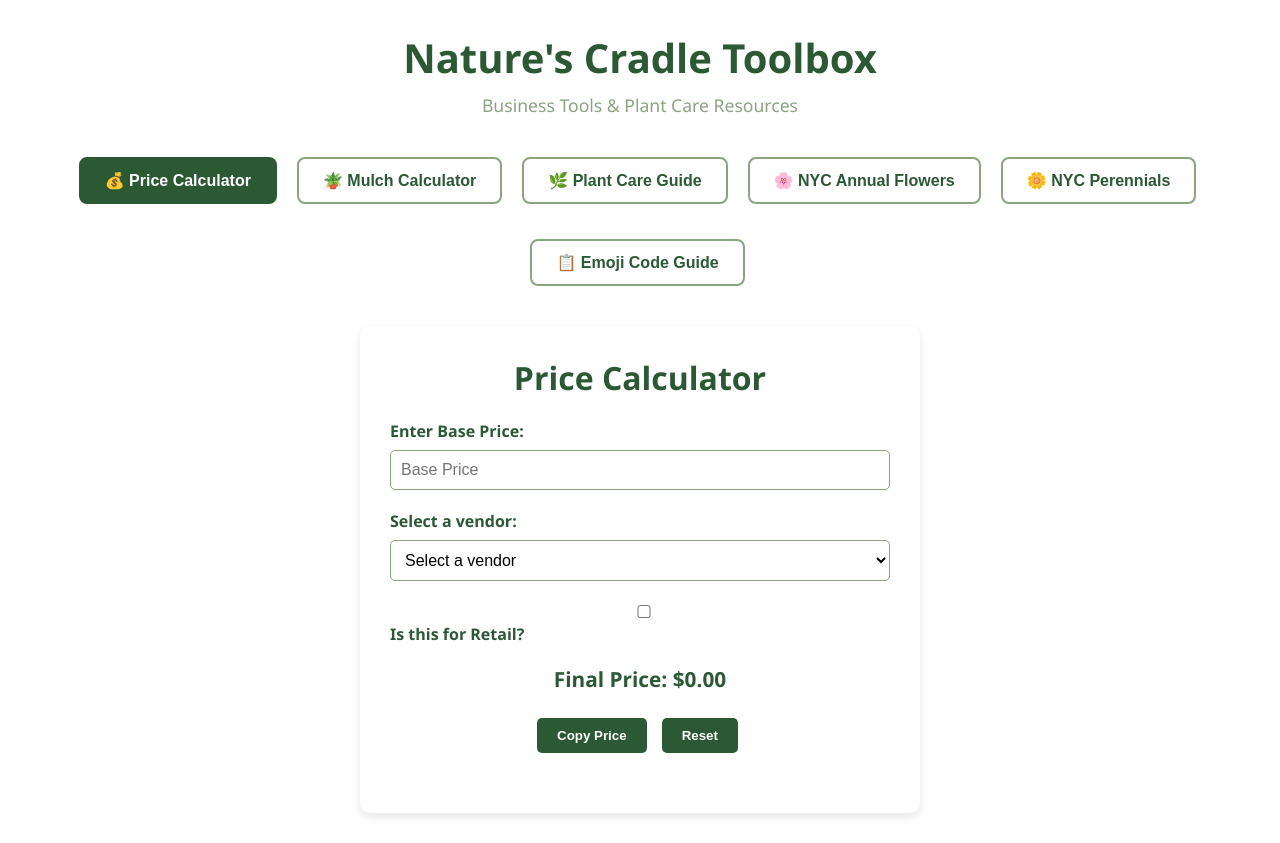
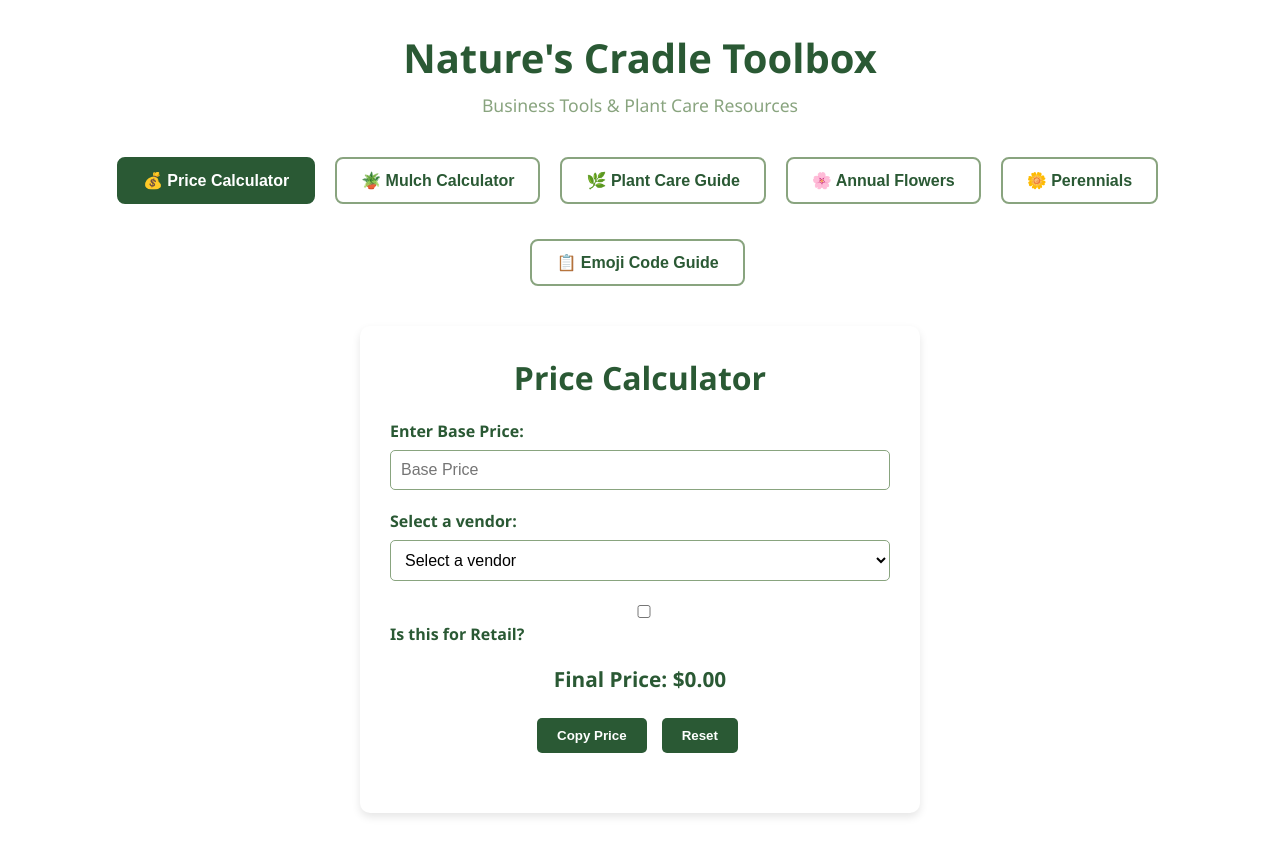
Before and after one commit to verrucosity/my-price-calculator-app, a React (Create React App) app: page / in a window 1280 px wide. Built offline with nearby package versions, Linux system fonts and the light colour scheme.

Commit message:
Remove NYC prefix from flower guides

```diff
--- a/src/App.js
+++ b/src/App.js
@@ -43,13 +43,13 @@ function App() {
             className={`tab-button ${activeTab === 'annuals' ? 'active' : ''}`}
             onClick={() => setActiveTab('annuals')}
           >
-            🌸 NYC Annual Flowers
+            🌸 Annual Flowers
           </button>
           <button
             className={`tab-button ${activeTab === 'perennials' ? 'active' : ''}`}
             onClick={() => setActiveTab('perennials')}
           >
-            🌼 NYC Perennials
+            🌼 Perennials
           </button>
           <button
             className={`tab-button ${activeTab === 'codes' ? 'active' : ''}`}
--- a/src/NYCAnnualFlowers.js
+++ b/src/NYCAnnualFlowers.js
@@ -228,7 +228,7 @@ const NYCAnnualFlowers = () => {
 
     return (
         <div className="plant-care-container">
-            <h1>🌸 NYC Annual Flowers Guide</h1>
+            <h1>🌸 Annual Flowers Guide</h1>
             <p className="subtitle">Seasonal flowers perfect for New York City gardens (Zone 7a/7b)</p>
 
             <div className="control-panel">
--- a/src/NYCPerennials.js
+++ b/src/NYCPerennials.js
@@ -273,7 +273,7 @@ const NYCPerennials = () => {
 
     return (
         <div className="plant-care-container">
-            <h1>🌼 NYC Perennials Guide</h1>
+            <h1>🌼 Perennials Guide</h1>
             <p className="subtitle">Hardy perennials perfect for New York City gardens (Zone 7a/7b)</p>
 
             <div className="control-panel">
```
